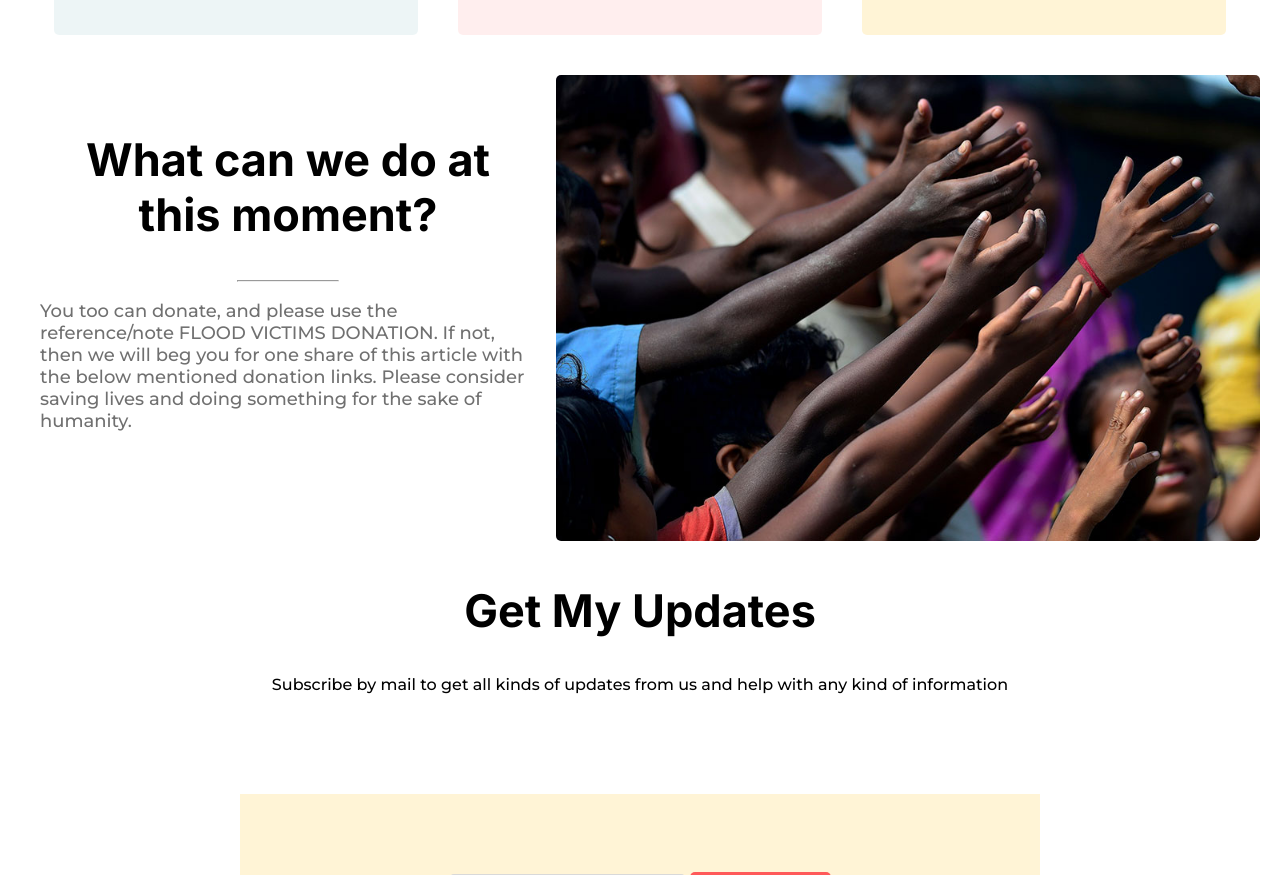
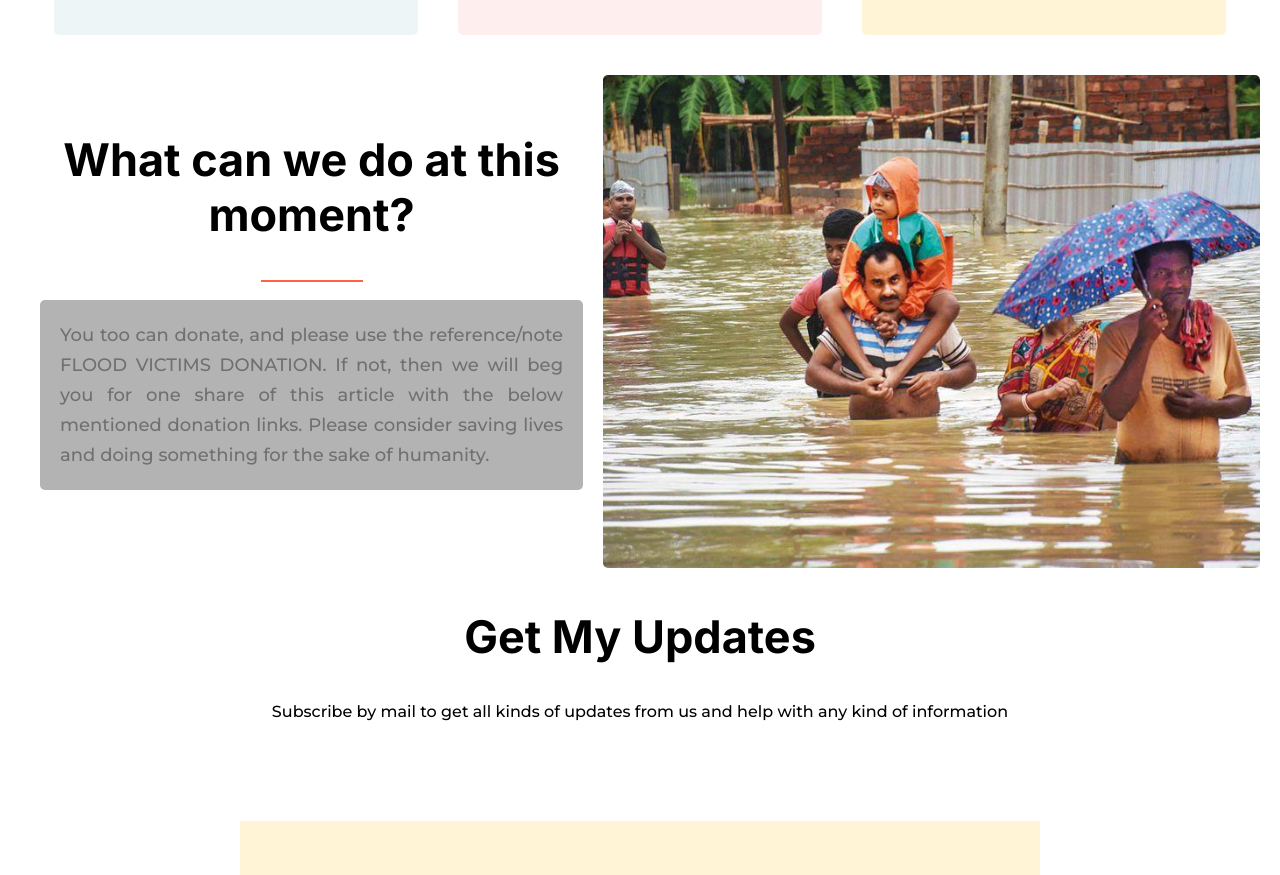
Before and after one commit to mdsajedulra/Donate_Website, a plain HTML site: page index.html in a window 1280 px wide. Shown: the part 1770-2645 px from the top of the page. Drawn offline with Linux system fonts and the light colour scheme.

Commit message:
final update

```diff
--- a/index.html
+++ b/index.html
@@ -99,21 +99,21 @@
         <div class="whatcando">
             <div class="wtd-content">
                 <h1 class="title">What can we do at this moment?</h1>
-                <hr style="width: 100px;">
+                <hr style="width: 100px; border: 1px solid tomato;">
                 <p class="paragraph"> You too can donate, and please
                     use the reference/note FLOOD VICTIMS DONATION. If not, then we will beg you for
                     one share of this article with the below mentioned donation links. Please
                     consider saving lives and doing something for the sake of humanity.</p>
             </div>
             <div class="wtd-img">
-                <img src="images/donation13.jpg" alt="">
+                <img src="images/flood7.jpg" alt="">
             </div>
         </div>
     </section>
 
 
 
-
+    <!-- what can do section end -->
 
 
 
--- a/style.css
+++ b/style.css
@@ -176,8 +176,15 @@ body {
     margin: 20px;
 }
 
+.wtd-content p {
+    line-height: 30px;
+    text-align: justify;
+    background-color: #B3B3B3;
+    padding: 20px;
+    border-radius: 5px;
+}
 
-
+/* what can do section end */
 
 
 
```
Also changed, not shown: images/flood7.jpg (added).
